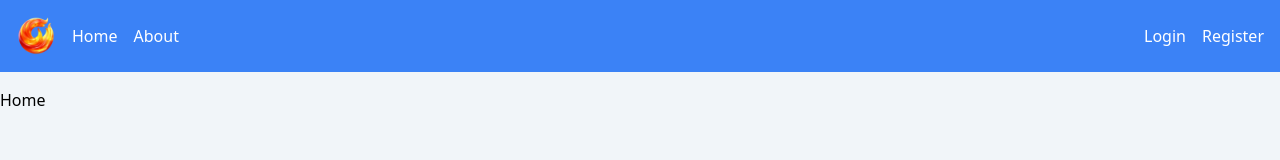
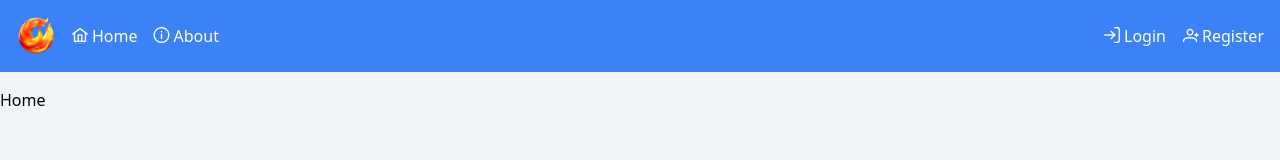
Before and after one commit to biletweb/Auth-system, a Vue app: page / in a window 1280 px wide. Shown: the top 160 px of the page. Built offline with nearby package versions, Linux system fonts and the light colour scheme.

Commit message:
добавлены иконки

```diff
--- a/package.json
+++ b/package.json
@@ -13,6 +13,7 @@
   "dependencies": {
     "axios": "^1.7.9",
     "pinia": "^2.2.6",
+    "primeicons": "^7.0.0",
     "vue": "^3.5.13",
     "vue-router": "^4.4.5",
     "vue-toastification": "^2.0.0-rc.5"
--- a/src/components/HeaderLeftMenuItem.vue
+++ b/src/components/HeaderLeftMenuItem.vue
@@ -1,10 +1,10 @@
 <template>
   <ul class="flex gap-4">
     <li class="transition duration-300 hover:text-gray-300">
-      <router-link :to="{ name: 'home' }">Home</router-link>
+      <router-link :to="{ name: 'home' }"><i class="pi pi-home me-1"></i>Home</router-link>
     </li>
     <li class="transition duration-300 hover:text-gray-300">
-      <router-link :to="{ name: 'about' }">About</router-link>
+      <router-link :to="{ name: 'about' }"><i class="pi pi-info-circle me-1"></i>About</router-link>
     </li>
   </ul>
 </template>
--- a/src/components/HeaderRightMenuItem.vue
+++ b/src/components/HeaderRightMenuItem.vue
@@ -1,19 +1,21 @@
 <template>
   <ul class="flex gap-4">
     <li v-if="authStore.user" class="transition duration-300 hover:text-gray-300">
-      <router-link :to="{ name: 'admin' }">Admin</router-link>
+      <router-link :to="{ name: 'admin' }"><i class="pi pi-wrench me-1"></i>Admin</router-link>
     </li>
     <li v-if="authStore.user" class="transition duration-300 hover:text-gray-300">
-      <router-link :to="{ name: 'profile' }">Profile</router-link>
+      <router-link :to="{ name: 'profile' }"><i class="pi pi-user me-1"></i>Profile</router-link>
     </li>
     <li v-if="authStore.user" class="transition duration-300 hover:text-gray-300">
-      <router-link to="#" @click="logout">Logout</router-link>
+      <router-link to="#" @click="logout"><i class="pi pi-sign-out me-1"></i>Logout</router-link>
     </li>
     <li v-if="!authStore.user" class="transition duration-300 hover:text-gray-300">
-      <router-link :to="{ name: 'login' }">Login</router-link>
+      <router-link :to="{ name: 'login' }"><i class="pi pi-sign-in me-1"></i>Login</router-link>
     </li>
     <li v-if="!authStore.user" class="transition duration-300 hover:text-gray-300">
-      <router-link :to="{ name: 'register' }">Register</router-link>
+      <router-link :to="{ name: 'register' }"
+        ><i class="pi pi-user-plus me-1"></i>Register</router-link
+      >
     </li>
   </ul>
 </template>
--- a/src/main.js
+++ b/src/main.js
@@ -1,4 +1,5 @@
 import './assets/main.css'
+import 'primeicons/primeicons.css'
 
 import { createApp } from 'vue'
 import { createPinia } from 'pinia'
```
Also changed, not shown: 1 other file (tests, documents, lock files or other folders).
